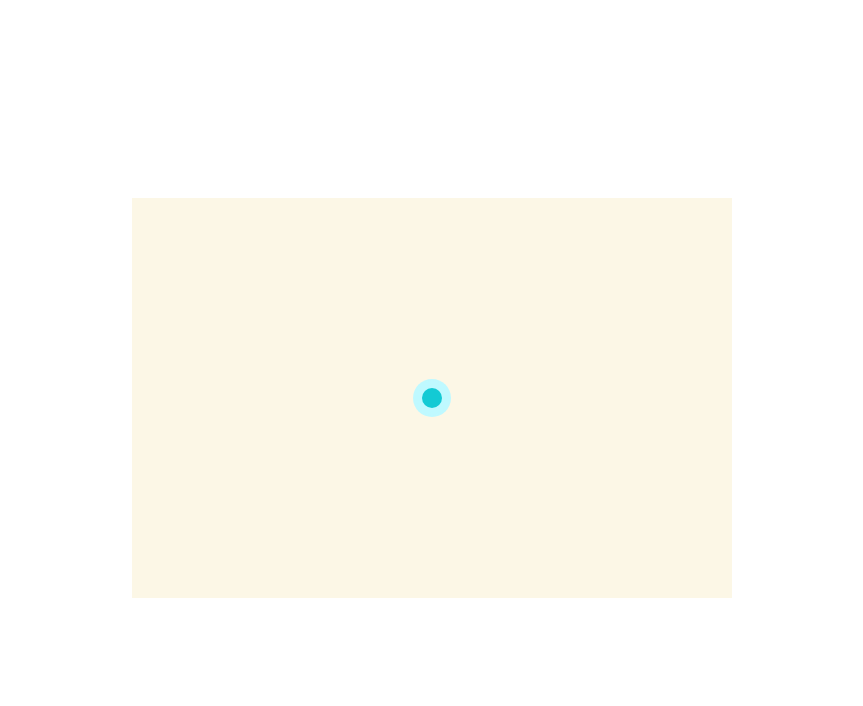
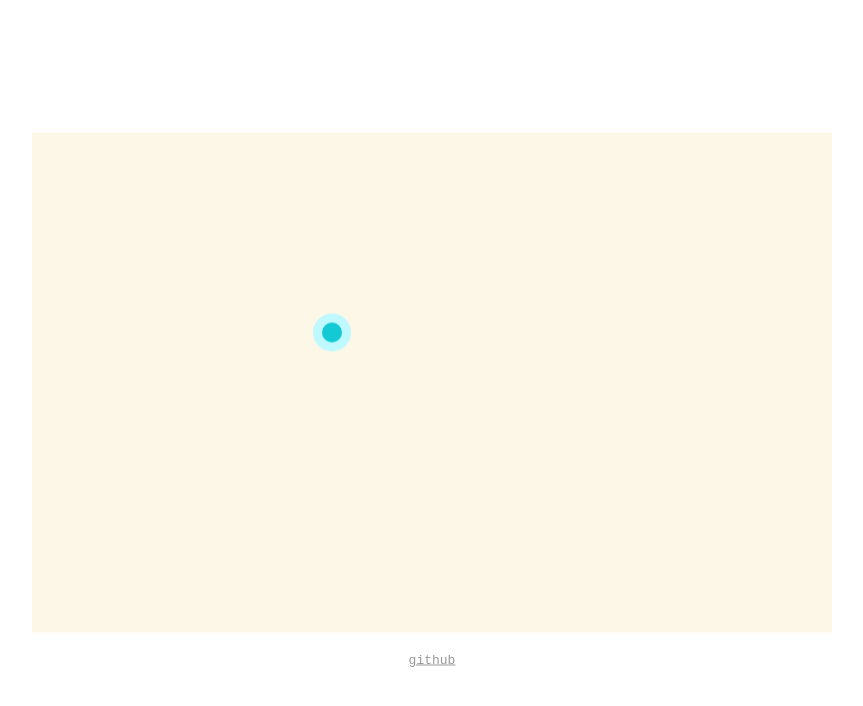
Before and after one commit to thetimothyp/Dot, a website: page app/index.html in a window 1280 px wide. Shown: the whole page, without its empty margins (208-1071 px from the left). Drawn offline with nearby package versions, Linux system fonts and the light colour scheme; files that its build step writes are made by us from their sources.

Commit message:
Minor size changes + github link

```diff
--- a/app/index.html
+++ b/app/index.html
@@ -28,7 +28,8 @@
     <![endif]-->
 
     <div id="container">
-      <canvas id="canvas" width="600" height="400"></canvas>
+      <canvas id="canvas" width="800" height="500"></canvas>
+      <a target="_blank" href="https://github.com/timothsp/Dot">github</a>
     </div>
 
     <!-- Google Analytics: change UA-XXXXX-X to be your site's ID. -->
--- a/app/scripts/main.js
+++ b/app/scripts/main.js
@@ -23,7 +23,6 @@ $(document).keyup(onKeyUp);
 
 function getSpeed() {
 	speed = Math.sqrt(Math.pow(Math.abs(xVel), 2) + Math.pow(Math.abs(yVel), 2));
-	console.log(speed);
 }
 
 function limitSpeed() {
@@ -109,7 +108,7 @@ function drawTail(x, y) {
 }
 
 function draw() {
-	ctx.clearRect(0,0,600,400);
+	ctx.clearRect(0,0,800,500);
 	if (xVel > 0) {
 		xDir = 'right';
 	} else if (xVel < 0) {
@@ -128,16 +127,16 @@ function draw() {
 		xPos = 0;
 		xVel = 0;
 	}
-	if (xPos >= 600) {
-		xPos = 600;
+	if (xPos >= 800) {
+		xPos = 800;
 		xVel = 0;
 	}
 	if (yPos <= 0) {
 		yPos = 0;
 		yVel = 0;
 	}
-	if (yPos >= 400) {
-		yPos = 400;
+	if (yPos >= 500) {
+		yPos = 500;
 		yVel = 0;
 	}
 	drawTail(xPos, yPos);
--- a/app/styles/main.scss
+++ b/app/styles/main.scss
@@ -3,7 +3,7 @@
 
 body, html {
   background: #ffffff;
-  font-family: 'Helvetica Neue', Helvetica, Arial, sans-serif;
+  font-family: monospace;
   color: #333;
   height: 100%;
   margin: 0;
@@ -15,9 +15,16 @@ body, html {
   position: relative;
   top: 50%;
   transform: translateY(-50%);
+
+  #canvas {
+    background-color: #FCF7E6;
+    margin: 0 auto;
+    display: block;
+  }
+
+  a {
+    display:block;
+    margin-top: 20px;
+    color: #999;
+  }
 }
-
-#canvas {
-  background-color: #FCF7E6;
-  margin: 0 auto;
-}
```
